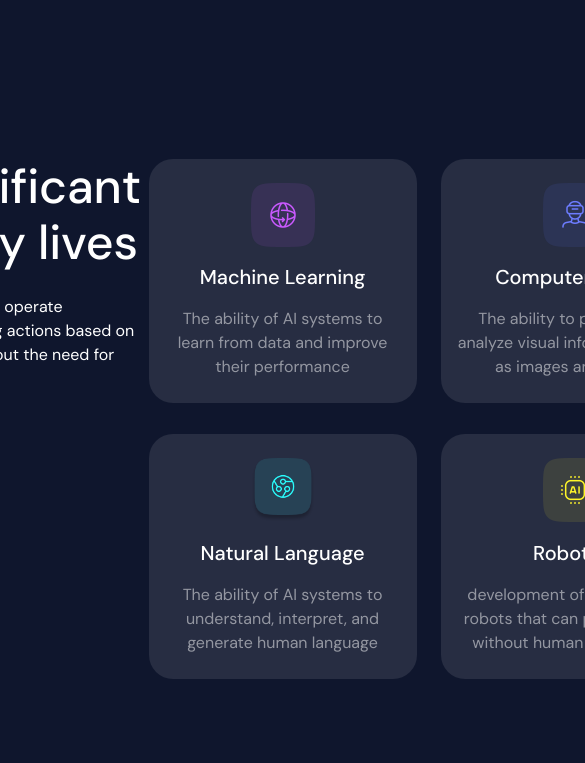
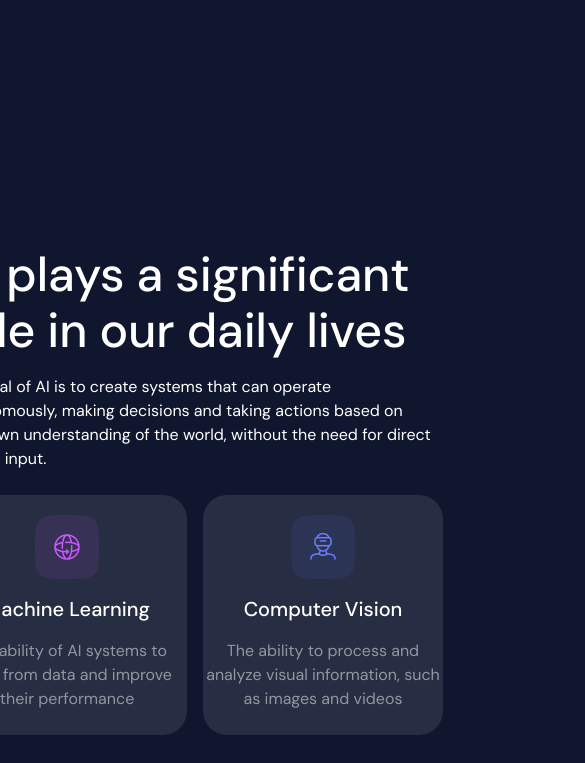
Before and after one commit to emdes515/4ai, a website built with Vite: page index.html in a window 390 px wide. Shown: the top 763 px of the page, 585 px wide, since content can reach past the window. Built offline with nearby package versions, Linux system fonts and the light colour scheme.

Commit message:
begin of tab design

```diff
--- a/src/pages/home-page/styles/_home-page-var.scss
+++ b/src/pages/home-page/styles/_home-page-var.scss
@@ -40,29 +40,35 @@
 
 $home-page-witdh: 1136px;
 $home-page-height: 511px;
-$home-page-maegin-top: 159px;
+$home-page-margin-top: 159px;
+$TAB_home-page-margin-top: 247px;
 
 $description-width: 467px;
 $description-height: 232px;
+$TAB_description-width: 490px;
 
 $description-header-height: 112px;
 $description-header-margin-bottom: 24px;
+$TAB_description-header-margin-bottom: 16px;
 
 $description-text-height: 96px;
+$TAB_description-text-margin-bottom: 24px;
+
+$TAB_tiles-margin-top: 24px;
 
 $tile-width: 268px;
 $tile-height: 0;
 $tile-br: 24px;
 $tile-margin-bottom: 31px;
+$TAB_tile-width: 240px;
 
 $tile-img-width: 64px;
 $tile-img-height: 64px;
-$tile-img-margin-top: 24px;
+$tile-img-margin-top: 20px;
 
 $tile-title-width: 100%;
 $tile-title-height: 24px;
 $tile-title-margin: 16px 0;
 
 $tile-description-width: 236px;
-$tile-description-height: 0;
 $tile-description-margin-bottom: 24px;
--- a/src/pages/home-page/styles/home-page.scss
+++ b/src/pages/home-page/styles/home-page.scss
@@ -12,8 +12,8 @@ body {
     display: flex;
     justify-content: space-between;
     width: $home-page-witdh;
-    height: home-page-height;
-    margin-top: 159px;
+    height: $home-page-height;
+    margin-top: $home-page-margin-top;
 
     & &__description {
         width: $description-width;
@@ -48,8 +48,8 @@ body {
             margin-bottom: $tile-margin-bottom;
 
             & .image {
-                margin-top: 24px;
                 & img{
+                    margin-top: $tile-img-margin-top;
                     width: $tile-img-width;
                     height: $tile-img-height;
                 }
@@ -65,7 +65,6 @@ body {
 
             & .description {
                 width: $tile-description-width;
-                min-height: $tile-description-height;
                 margin-bottom: $tile-description-margin-bottom;
                 text-align: center;
                 opacity: 0.5;
@@ -74,4 +73,31 @@ body {
 
         }
     }
+
+    @media  screen and (max-width: 1200px) {
+        flex-direction: column;
+        align-items: center;
+        margin-top: $TAB_home-page-margin-top;
+
+        & &__description {
+            width: $TAB_description-width;
+
+             & .header {
+                margin-bottom: $TAB_description-header-margin-bottom;
+             }
+
+             & .text {
+
+             }
+        }
+
+        & &__tiles {
+            width: calc($TAB_tile-width * 2 + 16px);
+            margin-top: $TAB_tiles-margin-top;
+
+            & .tile {
+                width: $TAB_tile-width;
+            }
+        }
+    }
 }
```
